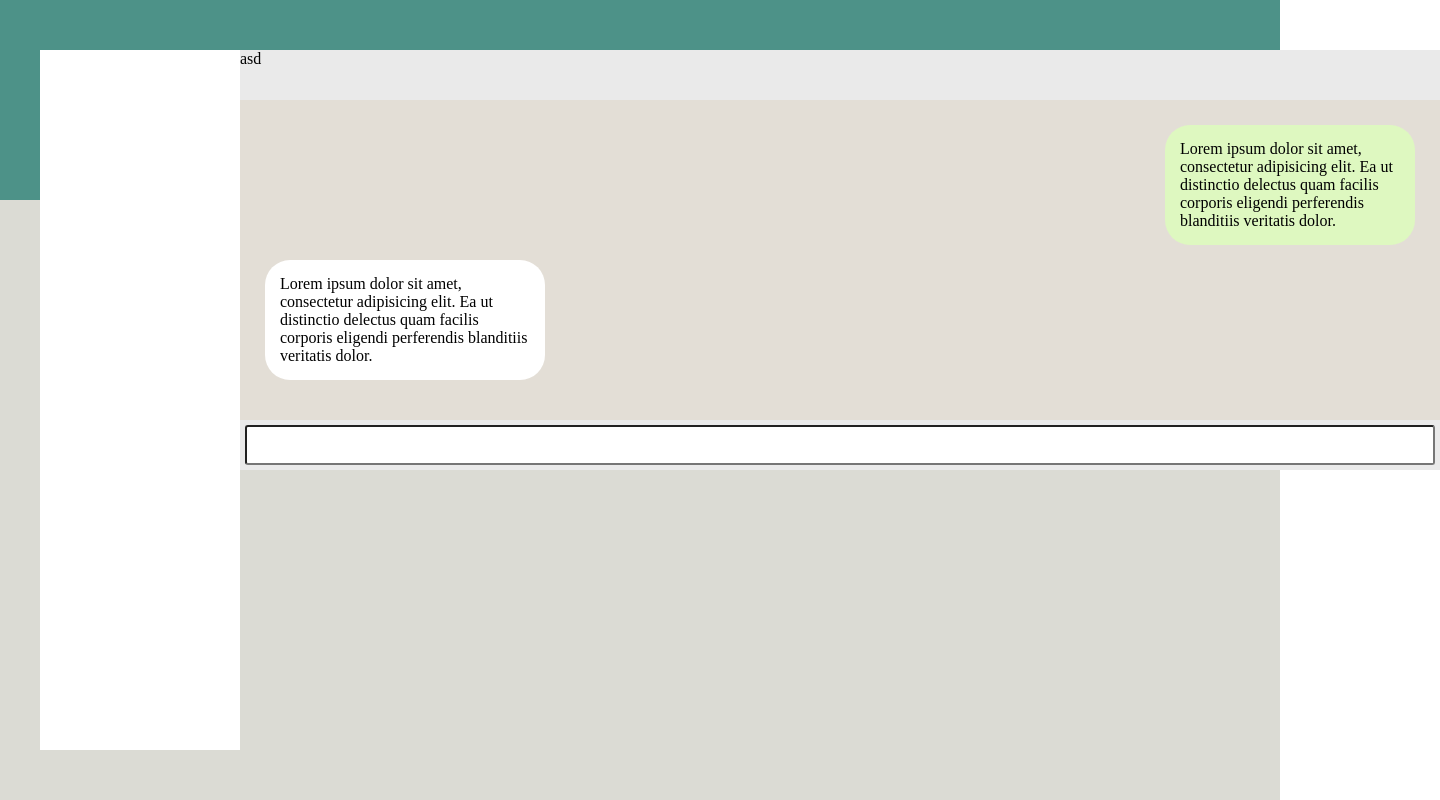
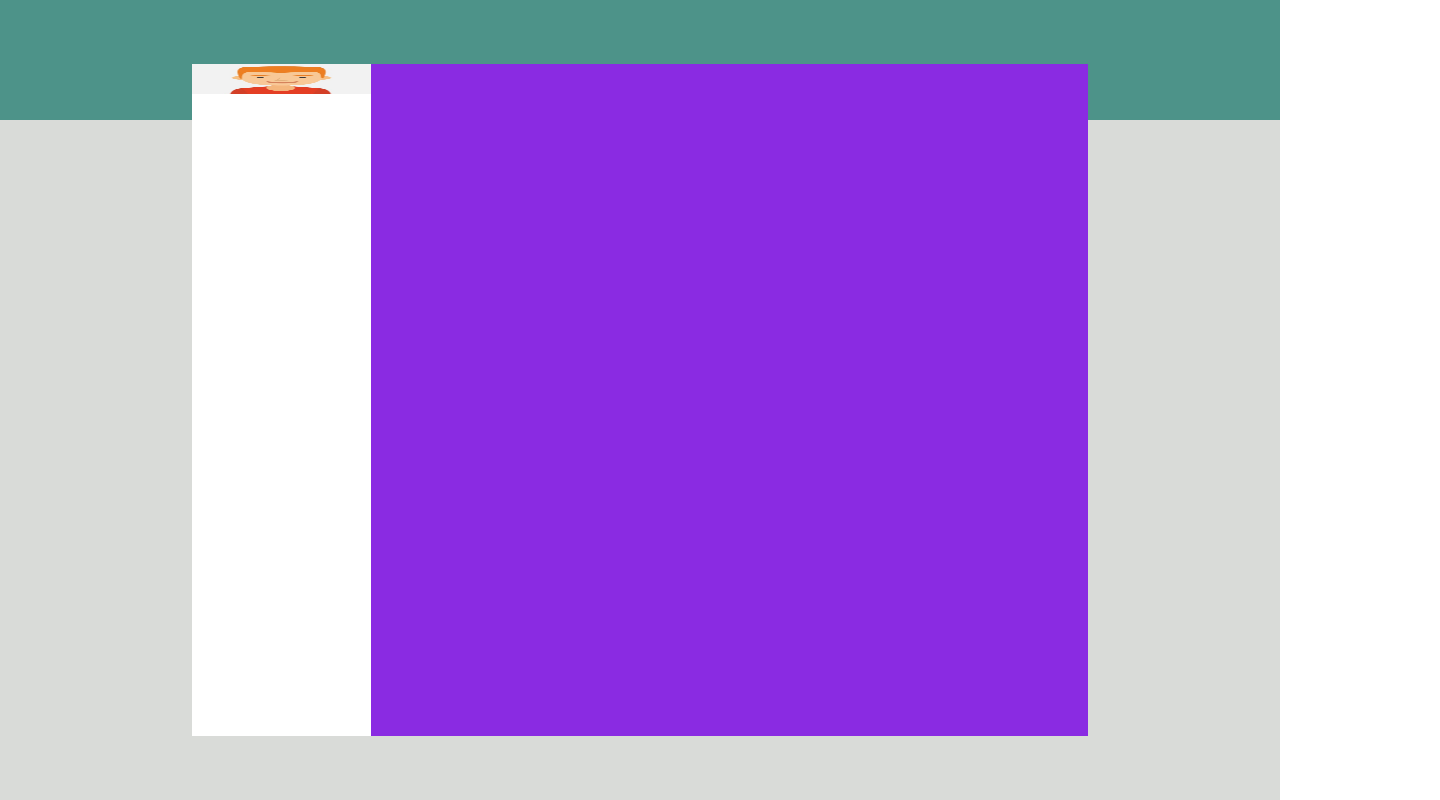
Before and after one commit to Jasczlv/html-css-boolzapp, a plain HTML site: page index.html in a window 1280 px wide. Shown: the whole page, 1440 px wide, since content can reach past the window. Drawn offline with Linux system fonts and the light colour scheme.

Commit message:
ADD ricostruzione

```diff
--- a/css/style.css
+++ b/css/style.css
@@ -127,129 +127,86 @@ nav.bg-blue {
 }
 
 
-/* chat section aperta */
+/* app */
 
-body {
+.bg-main {
+    background: rgb(77,147,137);
+    background: linear-gradient(180deg, rgba(77,147,137,1) 15%, rgba(217,219,216,1) 15%);
     height: 100vh;
     width: 100vw;
 }
 
-.bg-main , .main-section {
+.main-section {
+    background-color: pink;
     width: 100%;
+}
+
+.chat-section {
+    background-color: blueviolet;
+    width: 100%;
+}
+
+.main-section,
+.chat-section {
     height: 100%;
 }
 
-.chat-section {
-    display: flex;
-    flex-direction: column;
-    justify-content: space-between;
-    height: 100%;
-}
-
-.chat-section > div.container.column {
-    height: 100%;
-}
-
-.chat-main {
-    flex-grow: 1;
-}
-
-.chat-main .bg {
-    background-color: #e3ded6;
-    height: 100%;
-    padding: 25px;
-}
-
-.chat-topbar {
-    height: 50px;
-}
-
-.message-green {
-    background: #def8c0;
-    padding: 15px;
-    border-radius: 25px;
-    align-self: end;
-    max-width: 250px;
-    margin-bottom: 15px;
-}
-
-.message-white {
-    background: white;
-    padding: 15px;
-    border-radius: 25px;
-    align-self: start;
-    max-width: 280px;
-    margin-bottom: 15px;
-}
-
-
-.chat-type-input {
-    width: 100%;
-    height: 50px;
-    align-self: flex-end;
-}
-
-.chat-type-input .bg {
-    background-color: #EAEAEA;
-    width: 100%;
-    height: 100%;
-    padding: 5px;
-}
-
-.chat-type-input .row {
-    justify-content: center;
-    align-items: center;
-    width: 100%;
-}
-
-.chat-type-input input {
-    height: 40px;
-    width: 100%;
-    border-radius: 3px;
-}
 
 /* media query */
 
 @media screen and (min-width: 576px) {
 
+    .sidebar {
+        display: flex;
+        width: 10%;
+        height: 100%;
+        background-color: white;
+    }
 
+    .chat-section {
+        width: 90%;
+    }
+
+
+    /* sidebar */
+
+
+    .sidebar .sidebar-user-profile .bg {
+        background-color: #eaeaea;
+        height: 20px;
+    }
 
 }
 
 @media screen and (min-width: 992px) {
 
     .bg-main {
-        background-color: #dbdbd4;
-        position: relative;
-        z-index: -2;
+        padding: 5% 0;
     }
 
-    .chat-section {
-        max-width: 1200px;
+    .main-section {
+        max-width: 70%;
         margin: 0 auto;
-        padding: 50px 0;
-    }
-
-    .green-strip {
-        background-color: #4d9288;
-        height: 200px;
-        width: 100vw;
-        position: absolute;
-        z-index: -1;
     }
 
     .sidebar {
         display: flex;
-        width: 200px;
+        width: 20%;
         height: 100%;
-        background-color: #FFFFFF;
+        background-color: white;
+    }
+
+    .sidebar img {
+        max-height: 30px;
+        aspect-ratio: 1;
+    }
+
+    .chat-section {
+        width: 80%;
+        height: 100%;
+        background-color: blueviolet;
     }
 
 }
 
 /* DEBUG */
-
-.debug .chat-topbar {
-    background-color: #EAEAEA;
-    width: 100%;
-}
--- a/index.html
+++ b/index.html
@@ -8,48 +8,48 @@
 </head>
 <body>
         <div class="bg-main">
-        <div class="green-strip"></div>
-        <section class="main-section">
+            <section class="main-section row">
 
                 <!-- sezione chat laterale -->
 
+                <div class="sidebar d-none">
+
+                        <ul class="container column">
+                            <li class="sidebar-user-profile">
+                                <div class="bg">
+                                    <img src="./img/avatar_1.jpg" alt="">
+                                </div>
+                            </li>
+
+                            <li class="attiva-notifiche">
+                                <div class="bg ">
+
+                                </div>
+                            </li>
+
+                            <li class="search-contacts">
+                                <div class="bg ">
+
+                                </div>
+                            </li>
+
+                            <li class="open-chats">
+                                <div class="bg ">
+
+                                </div>
+                            </li>
+                        </ul>
+
+                </div>
 
                 <!-- sezione chat aperta -->
                 <div class="chat-section debug row">
-                <div class="sidebar d-none">
 
-                    <div class="container">
-                        <div class="sidebar-user-profile">
-                            <div class="bg ">
-
-                            </div>
-                        </div>
-
-                        <div class="attiva-notifiche">
-                            <div class="bg ">
-
-                            </div>
-                        </div>
-
-                        <div class="search-contacts">
-                            <div class="bg ">
-
-                            </div>
-                        </div>
-
-                        <div class="open-chats">
-                            <div class="bg ">
-
-                            </div>
-                        </div>
-                    </div>
-
-                </div>
                     <div class="container row">
 
                         <div class="chat-topbar">
                             <div class="bg ">
-                            asd
+
                             </div>
                         </div>
 
@@ -58,11 +58,9 @@
                                 <div class="column">
 
                                     <div class="message-green">
-                                    Lorem ipsum dolor sit amet, consectetur adipisicing elit. Ea ut distinctio delectus quam facilis corporis eligendi perferendis blanditiis veritatis dolor.
                                     </div>
 
                                     <div class="message-white">
-                                    Lorem ipsum dolor sit amet, consectetur adipisicing elit. Ea ut distinctio delectus quam facilis corporis eligendi perferendis blanditiis veritatis dolor.
                                     </div>
 
                                 </div>
@@ -72,9 +70,9 @@
                         <div class="chat-type-input">
                             <div class="bg">
                                 <div class="row">
-                                <a class="d-none" href="#">emoji</a>
-                                <input type="text">
-                                <a class="d-none" href="#">audio</a>
+                                    <a class="d-none" href="#"></a>
+
+                                    <a class="d-none" href="#"></a>
                                 </div>
                             </div>
                         </div>
@@ -85,5 +83,6 @@
 
             </section>
         </div>
+
 </body>
 </html>
```
Lines whose indentation alone changed are shown as unchanged.
